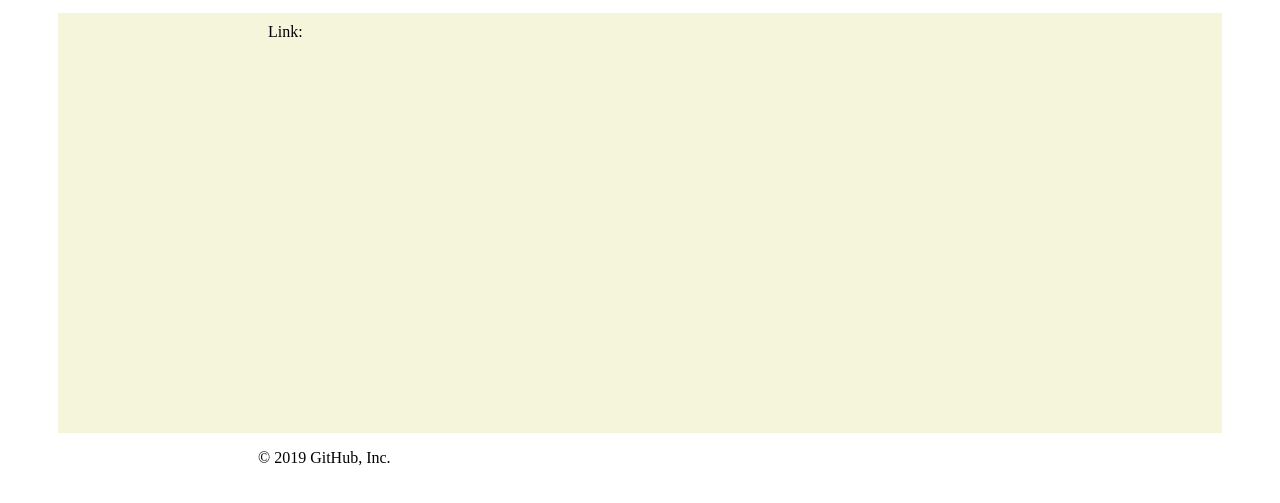
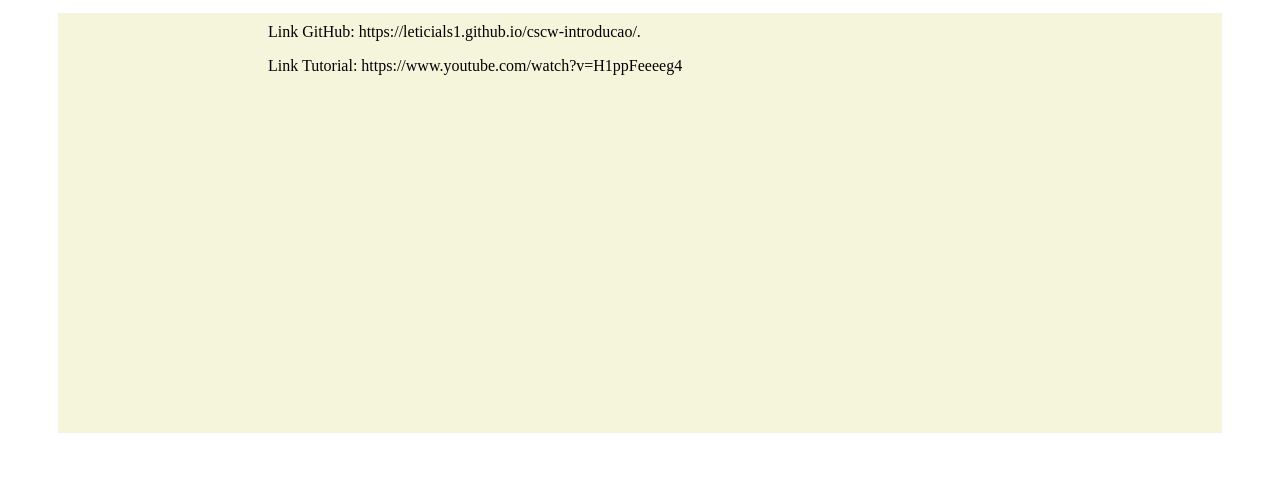
Before and after one commit to leticials1/cscw-introducao, a plain HTML site: page index.html in a window 1280 px wide. Shown: the part 157-660 px from the top of the page. Drawn offline with Linux system fonts and the light colour scheme.

Commit message:
index update

```diff
--- a/index.html
+++ b/index.html
@@ -39,16 +39,15 @@
 		</div>
 </div>
 <div class="div2">
-	<div style="margin-left:200px"> Link: <p>
-  </p>
+	<div style="margin-left:200px"> Link GitHub: https://leticials1.github.io/cscw-introducao/.
+  <p> Link Tutorial: https://www.youtube.com/watch?v=H1ppFeeeeg4
+   </p>
 	</div>
 	<div style="margin-left: 200px">
 		<h1>
 		</h1>
 	</div>
-</div>
-	<p style="margin-left:200px">© 2019 GitHub, Inc.</p>
-</div>
+
   </body>
 
  </html>
```
